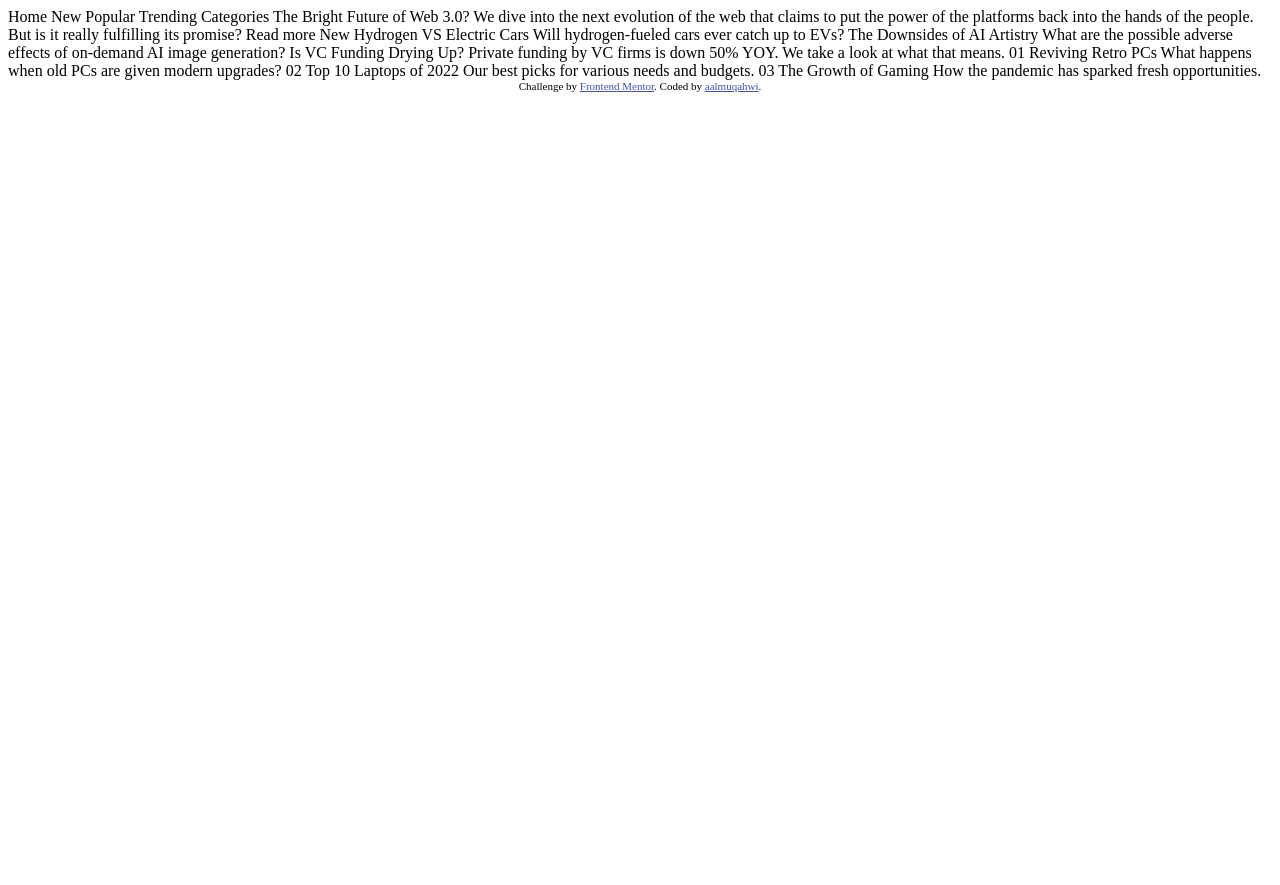
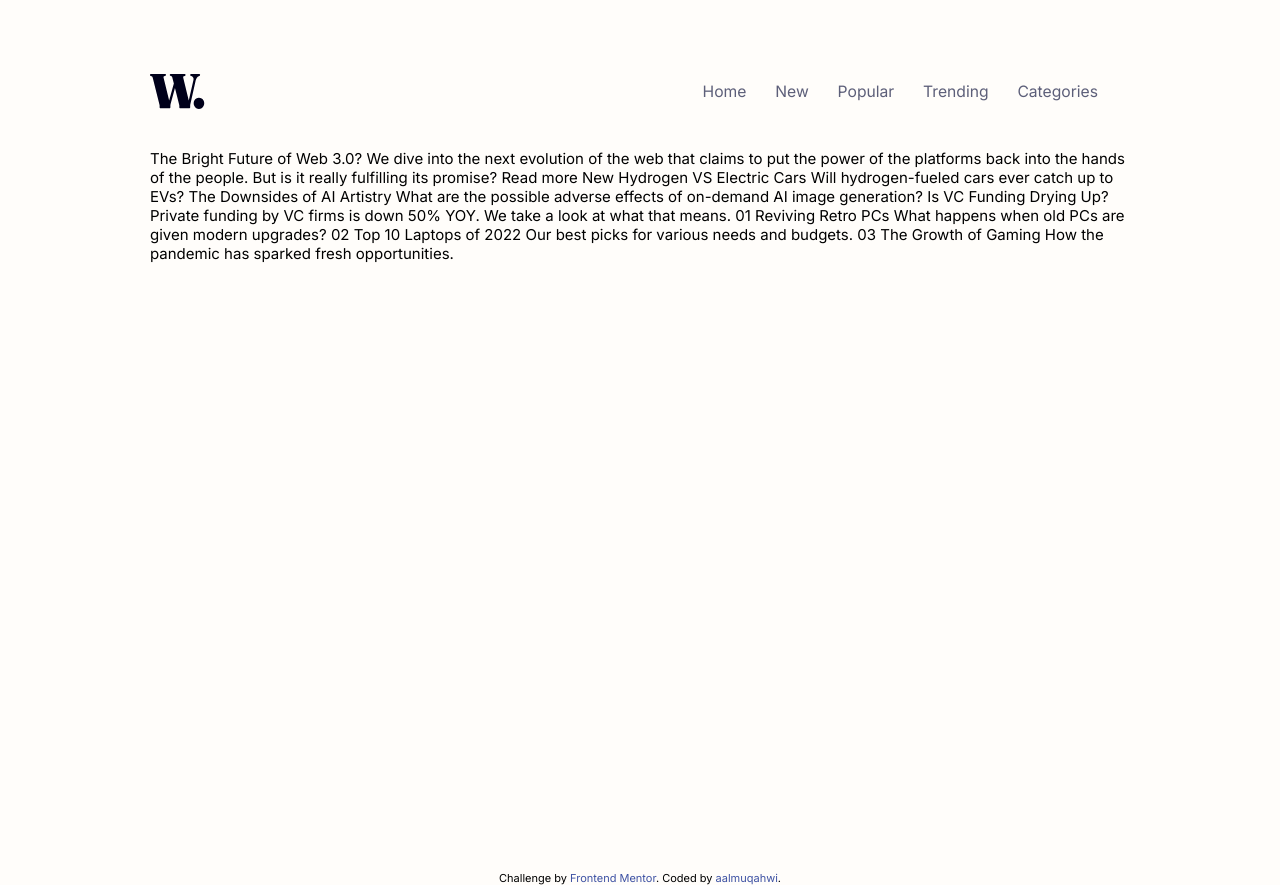
Before and after one commit to aalmuqahwi/frontend-mentor-news-homepage, a website: page index.html in a window 1280 px wide. Before the commit the page ends 800 px from the top, so only its background shows below. Drawn offline with Linux system fonts and the light colour scheme.

Commit message:
added the menu

```diff
--- a/css/styles.css
+++ b/css/styles.css
@@ -0,0 +1,117 @@
+@import url("https://fonts.googleapis.com/css2?family=Inter:wght@400;700;800&display=swap");
+* {
+  margin: 0;
+  color: inherit;
+}
+
+a {
+  text-decoration: none;
+}
+
+body {
+  font-size: 15px;
+  font-family: "Inter", sans-serif;
+  background-color: hsl(36deg, 100%, 99%);
+}
+body div.backdrop {
+  width: 100%;
+  height: 100vh;
+  position: absolute;
+  top: 0;
+  background-color: hsl(240deg, 100%, 5%);
+  opacity: 0.35;
+}
+body div.backdrop.hide {
+  display: none;
+}
+body div.backdrop.show {
+  display: block;
+}
+
+.container {
+  height: 100vh;
+  margin: 1.3rem;
+}
+.container .header {
+  margin-bottom: 1rem;
+}
+.container .header .logo {
+  display: flex;
+  align-items: center;
+  justify-content: space-between;
+}
+.container .header .logo img:first-child {
+  width: 40px;
+  height: 25px;
+}
+.container .header .menu {
+  display: flex;
+  flex-direction: column;
+  position: absolute;
+  top: 0;
+  right: 0;
+  background-color: white;
+  width: 55%;
+  height: 100%;
+  gap: 50px;
+  padding: 2rem;
+}
+.container .header .menu div:first-child {
+  text-align: right;
+}
+.container .header .menu div:first-child img {
+  width: 30px;
+  height: 25px;
+}
+.container .header .menu div:last-child {
+  display: flex;
+  flex-direction: column;
+  gap: 2rem;
+  font-size: 1.1rem;
+  color: hsl(240deg, 100%, 5%);
+}
+.container .header .menu.hidden {
+  display: none;
+}
+@media screen and (min-width: 650px) {
+  .container .header {
+    display: flex;
+    align-items: center;
+    justify-content: space-between;
+  }
+  .container .header .logo img:first-child {
+    width: 55px;
+    height: 35px;
+  }
+  .container .header .logo img:last-child {
+    display: none;
+  }
+  .container .header .menu {
+    position: unset;
+    background-color: unset;
+  }
+  .container .header .menu.hidden {
+    display: block;
+  }
+  .container .header .menu div:first-child {
+    display: none;
+  }
+  .container .header .menu div:last-child {
+    display: flex;
+    gap: 1.8rem;
+    flex-direction: row;
+    justify-content: end;
+  }
+  .container .header .menu div:last-child a {
+    font-size: 0.98rem;
+    font-weight: 400;
+    color: hsl(236deg, 13%, 42%);
+  }
+}
+@media screen and (min-width: 1024px) {
+  .container {
+    margin-left: 150px;
+    margin-right: 150px;
+    margin-top: 50px;
+  }
+}
--- a/index.html
+++ b/index.html
@@ -22,17 +22,41 @@
     </style>
   </head>
   <body>
-    Home New Popular Trending Categories The Bright Future of Web 3.0? We dive
-    into the next evolution of the web that claims to put the power of the
-    platforms back into the hands of the people. But is it really fulfilling its
-    promise? Read more New Hydrogen VS Electric Cars Will hydrogen-fueled cars
-    ever catch up to EVs? The Downsides of AI Artistry What are the possible
-    adverse effects of on-demand AI image generation? Is VC Funding Drying Up?
-    Private funding by VC firms is down 50% YOY. We take a look at what that
-    means. 01 Reviving Retro PCs What happens when old PCs are given modern
-    upgrades? 02 Top 10 Laptops of 2022 Our best picks for various needs and
-    budgets. 03 The Growth of Gaming How the pandemic has sparked fresh
-    opportunities.
+    <div class="backdrop hide"></div>
+    <div class="container">
+      <div class="header">
+        <div class="logo">
+          <img src="images/logo.svg" alt="logo" />
+          <img src="images/icon-menu.svg" id="menu-icon" alt="icon menu" />
+        </div>
+        <div class="menu hidden">
+          <div>
+            <img
+              src="images/icon-menu-close.svg"
+              id="menu-close-icon"
+              alt="close"
+            />
+          </div>
+          <div>
+            <a href="#">Home</a>
+            <a href="#">New</a>
+            <a href="#">Popular</a>
+            <a href="#">Trending</a>
+            <a href="#">Categories</a>
+          </div>
+        </div>
+      </div>
+      The Bright Future of Web 3.0? We dive into the next evolution of the web
+      that claims to put the power of the platforms back into the hands of the
+      people. But is it really fulfilling its promise? Read more New Hydrogen VS
+      Electric Cars Will hydrogen-fueled cars ever catch up to EVs? The
+      Downsides of AI Artistry What are the possible adverse effects of
+      on-demand AI image generation? Is VC Funding Drying Up? Private funding by
+      VC firms is down 50% YOY. We take a look at what that means. 01 Reviving
+      Retro PCs What happens when old PCs are given modern upgrades? 02 Top 10
+      Laptops of 2022 Our best picks for various needs and budgets. 03 The
+      Growth of Gaming How the pandemic has sparked fresh opportunities.
+    </div>
     <div class="attribution">
       Challenge by
       <a href="https://www.frontendmentor.io?ref=challenge" target="_blank"
@@ -40,5 +64,26 @@
       >. Coded by
       <a href="https://www.frontendmentor.io/profile/aalmuqahwi">aalmuqahwi</a>.
     </div>
+
+    <script>
+      (function () {
+        var $menuIcon = document.getElementById("menu-icon"),
+          $menu = document.querySelector(".menu"),
+          $backdrop = document.querySelector(".backdrop"),
+          $menuCloseIcon = document.getElementById("menu-close-icon");
+
+        $menuIcon.addEventListener("click", function (e) {
+          $menu.classList.remove("hidden");
+          $backdrop.classList.remove("hide");
+          $backdrop.classList.add("show");
+        });
+
+        $menuCloseIcon.addEventListener("click", function (e) {
+          $menu.classList.add("hidden");
+          $backdrop.classList.remove("show");
+          $backdrop.classList.add("hide");
+        });
+      })();
+    </script>
   </body>
 </html>
--- a/sass/index.scss
+++ b/sass/index.scss
@@ -10,7 +10,134 @@ $grayish-blue: hsl(233, 8%, 79%);
 $dark-grayish-blue: hsl(236, 13%, 42%);
 $very-dark-blue: hsl(240, 100%, 5%);
 
+* {
+  margin: 0;
+  color: inherit;
+}
+
+a {
+  text-decoration: none;
+}
+
 body {
   font-size: 15px;
   font-family: "Inter", sans-serif;
+  background-color: $off-white;
+
+  div.backdrop {
+    width: 100%;
+    height: 100vh;
+    position: absolute;
+    top: 0;
+    background-color: $very-dark-blue;
+    opacity: 0.35;
+
+    &.hide {
+      display: none;
+    }
+
+    &.show {
+      display: block;
+    }
+  }
 }
+
+.container {
+  height: 100vh;
+  margin: 1.3rem;
+
+  .header {
+    margin-bottom: 1rem;
+
+    .logo {
+      display: flex;
+      align-items: center;
+      justify-content: space-between;
+      img:first-child {
+        width: 40px;
+        height: 25px;
+      }
+    }
+
+    .menu {
+      display: flex;
+      flex-direction: column;
+      position: absolute;
+      top: 0;
+      right: 0;
+      background-color: white;
+      width: 55%;
+      height: 100%;
+      gap: 50px;
+      padding: 2rem;
+      div:first-child {
+        text-align: right;
+        img {
+          width: 30px;
+          height: 25px;
+        }
+      }
+
+      div:last-child {
+        display: flex;
+        flex-direction: column;
+        gap: 2rem;
+        font-size: 1.1rem;
+        color: $very-dark-blue;
+      }
+
+      &.hidden {
+        display: none;
+      }
+    }
+
+    @media screen and (min-width: 650px) {
+      display: flex;
+      align-items: center;
+      justify-content: space-between;
+
+      .logo {
+        img:first-child {
+          width: 55px;
+          height: 35px;
+        }
+        img:last-child {
+          display: none;
+        }
+      }
+
+      .menu {
+        position: unset;
+        background-color: unset;
+        &.hidden {
+          display: block;
+        }
+
+        div:first-child {
+          display: none;
+        }
+
+        div:last-child {
+          display: flex;
+          gap: 1.8rem;
+          flex-direction: row;
+          justify-content: end;
+
+          a {
+            font-size: 0.98rem;
+            font-weight: 400;
+            color: $dark-grayish-blue;
+          }
+        }
+      }
+    }
+  }
+
+  @media screen and (min-width: 1024px) {
+    margin: {
+      left: 150px;
+      right: 150px;
+      top: 50px;
+    }
+  }
+}
```
